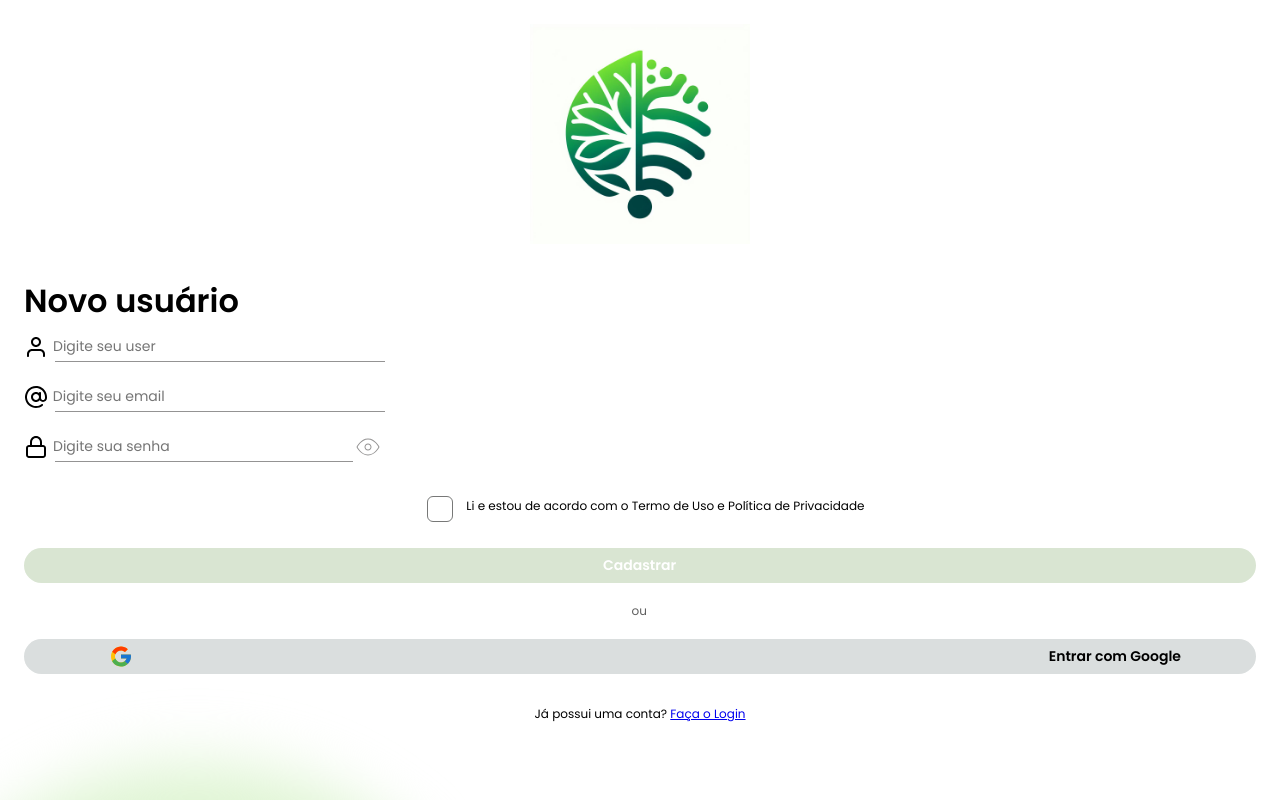
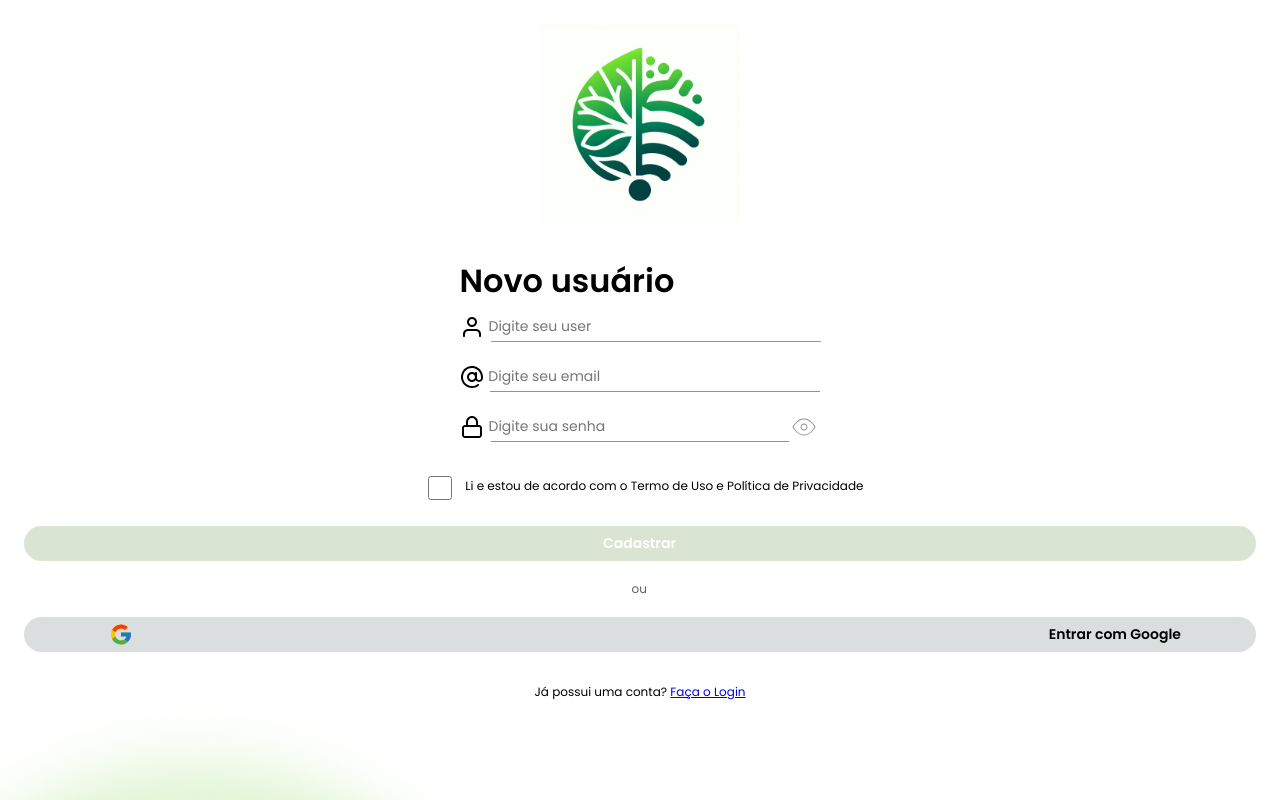
Before and after one commit to sofialessaa/Engenharia-de-Software-II, a React (Create React App) app in the folder atv4/: page /cadastro in a window 1280 px wide. Shown: the top 800 px of the page. Built offline with nearby package versions, Linux system fonts and the light colour scheme.

Commit message:
Update atv4

```diff
--- a/atv4/src/pages/cadastro/cadastro.css
+++ b/atv4/src/pages/cadastro/cadastro.css
@@ -3,8 +3,8 @@
   background: #FFFFFF;
   display: flex;
   flex-direction: column;
-  align-items: center; /* Alinha itens horizontalmente */
-  justify-content: center; /* Alinha itens verticalmente */
+  align-items: center;
+  justify-content: center;
   padding: 16px;
   box-sizing: border-box;
   text-decoration: none;
@@ -59,12 +59,10 @@
     width: 24px;
     height: 24px;
   }
-  .cadastro .checkbox {
-    border-radius: 6px;
-    border: 1px solid #777877;
-    margin: 10px 13px 6px 20px;
-    width: 24px;
-    height: 24px;
+  .cadastro .form-check-input {
+    margin: 10px 13px 6px 20px !important;
+    width: 24px !important;
+    height: 24px !important;
   }
   .cadastro .frame-1 {
     position: relative;
@@ -235,8 +233,8 @@
     background: url('../../images/logo.jpg') 50% / cover no-repeat;
     position: relative;
     margin: 0 1px 15px 0;
-    width: 220px;
-    height: 220px;
+    width: 200px;
+    height: 200px;
   }
   .cadastro .ellipse-1 {
     filter: blur(15px);
@@ -263,3 +261,7 @@
     line-height: 1.333;
     color: #000000;
   }
+  .login .campo-de-cadastro{
+    justify-content: center;
+    align-items: center;
+  }
--- a/atv4/src/pages/cadastro/cadastro.js
+++ b/atv4/src/pages/cadastro/cadastro.js
@@ -1,4 +1,5 @@
 import React from 'react';
+import { useState } from 'react';
 import { Link } from 'react-router-dom';
 import './cadastro.css';
 
@@ -11,11 +12,24 @@ import sign from '../../images/sign.svg';
 
 
 export default function Cadastro() {
+
+  const [userS, setUserS] = useState('');
+  const [email, setEmail] = useState('');
+  const [senha, setSenha] = useState('');
+
+  const botao = async() => {
+    setUserS('')
+    setEmail('')
+    setSenha('')
+    window.location.href = '#'
+  }
+
   return (
     <div className="cadastro">
       <img className="ellipse-1" src={eclipse} alt=""/>
       <div className="logo-eco-tech">
       </div>
+      <div className='campo-de-cadastro'>
         <h1>Novo usuário</h1>
         <div className="text-input-user">
           <img className="user" src={user} alt=""/>
@@ -24,6 +38,8 @@ export default function Cadastro() {
               type="text"
               placeholder="Digite seu user"
               className="input-user"
+              value={userS}
+              on onChange={event => setUserS(event.target.value)}
             />
             <div className="line-11">
             </div>
@@ -36,6 +52,8 @@ export default function Cadastro() {
               type="text"
               placeholder="Digite seu email"
               className="input-email"
+              value={email}
+              on onChange={event => setEmail(event.target.value)}
             />
             <div className="line-12">
             </div>
@@ -49,6 +67,8 @@ export default function Cadastro() {
                 type="text"
                 placeholder="Digite sua senha"
                 className="input-senha"
+                value={senha}
+                on onChange={event => setSenha(event.target.value)}
               />
               <div className="line-1">
               </div>
@@ -56,12 +76,16 @@ export default function Cadastro() {
             <img className="eye" src={eye} alt=""/>
           </div>
         </div>
+      </div>
       <div className="frame-1">
-        <div className="checkbox">
+        <div class="form-check">
+          <input class="form-check-input" type="checkbox" value="" id="flexCheckDefault"/>
+          <label class="form-check-label" for="flexCheckDefault">
+          </label>
         </div>
         <p className="termo">Li e estou de acordo com o Termo de Uso e Política de Privacidade</p>
       </div>
-      <button className="button-acessar" onClick={() => window.location.href = '#'}>
+      <button className="button-acessar" onClick={botao}>
         <span className="cadastrar">Cadastrar </span>
       </button>
       <div className="ou">
@@ -71,8 +95,7 @@ export default function Cadastro() {
         <img className="icon-google" src={google} alt=""/>
         <p className="texto-google">Entrar com Google</p>
       </button>
-      <p>Já possui uma conta? <Link to="/" className="cadastre-se-link">Faça o Login</Link>
-        <span className="cadastro-sub-0"></span></p>
+      <p>Já possui uma conta? <Link to="/" className="cadastre-se-link">Faça o Login</Link></p>
     </div>
   )
 }
--- a/atv4/src/pages/login/login.js
+++ b/atv4/src/pages/login/login.js
@@ -1,4 +1,5 @@
 import React from 'react';
+import { useState } from 'react';
 import { Link } from 'react-router-dom';
 import './login.css';
 
@@ -9,6 +10,15 @@ import google from '../../images/google.svg';
 import user from '../../images/user.svg';
 
 export default function Login() {
+  const [email, setEmail] = useState('');
+  const [senha, setSenha] = useState('');
+
+  const botao = async() => {
+    setEmail('')
+    setSenha('')
+    window.location.href = '#'
+  }
+
   return (
     <div className="login">
       <div className="logo"></div>
@@ -21,6 +31,8 @@ export default function Login() {
               type="text"
               placeholder="Digite seu user ou email"
               className="text"
+              value={email}
+              on onChange={event => setEmail(event.target.value)}
             />
             <div className="line-1">
             </div>
@@ -34,6 +46,8 @@ export default function Login() {
                 type="text"
                 placeholder="Digite sua senha"
                 className="text"
+                value={senha}
+                on onChange={event => setSenha(event.target.value)}
               />
               <div className="line-11">
               </div>
@@ -43,11 +57,11 @@ export default function Login() {
         </div>
       </div>
       <p className="text-senha-esquecida">Esqueceu a senha?</p>
-      <button className="button-acessar" onClick={() => window.location.href = '#'}>
+      <button className="button-acessar" onClick={botao}>
         <span className="acessar">Acessar </span>
       </button>
       <div className="ou">ou</div>
-      <button className="button-google" onClick={() => window.location.href = '#'}>
+      <button className="button-google" onClick={botao}>
         <img className="flat-color-iconsgoogle" src={google} alt=""/>
         <p className="entrar-com-google">Entrar com Google</p>
       </button>
```
Lines whose indentation alone changed are shown as unchanged.
